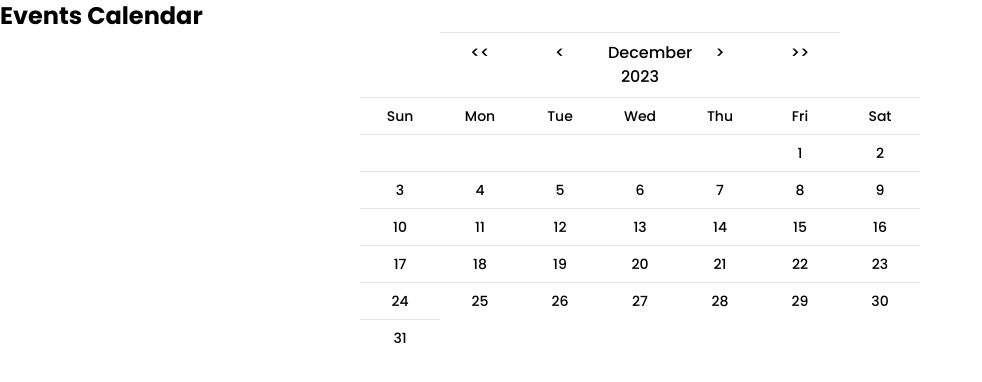
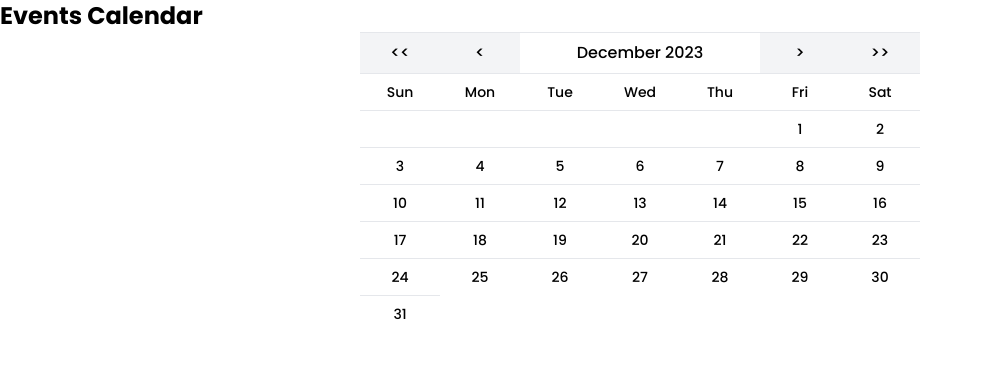
Before and after one commit to marcelamejiao/Event-Calendar, a React (Vite) app: page / in a window 1280 px wide. Shown: the top 382 px of the page, without its empty margins (0-982 px from the left). Built offline with nearby package versions, Linux system fonts and the light colour scheme.

Commit message:
add conditional for buttons and styling

```diff
--- a/src/components/CalendarCell/CalendarCell.tsx
+++ b/src/components/CalendarCell/CalendarCell.tsx
@@ -6,9 +6,14 @@ interface Props extends React.PropsWithChildren {
 }
 
 const CalendarCell: React.FC<Props> = ({onClick, className, children}) => {
-
 	return (
-		<div onClick={onClick} className={clsx("w-[5rem] p-2",className)}>
+		<div
+			onClick={onClick}
+			className={clsx(
+				className ? className : "w-[5rem] p-2",
+				{"cursor-pointer bg-gray-100 hover:bg-gray-200 active:bg-gray-300 ": !!onClick},
+			)}
+		>
 			{children}
 		</div>
 	)
--- a/src/components/CalendarHeader/CalendarHeader.tsx
+++ b/src/components/CalendarHeader/CalendarHeader.tsx
@@ -25,10 +25,10 @@ const CalendarHeader = ({ currentDate, setCurrentDate }: Props) => {
 	}
 
 	return (
-		<div className="border-t flex justify-center text-center">
+		<div className="border-t flex justify-center text-center items-center">
 			<CalendarCell onClick={previousYear}>{"<<"}</CalendarCell>
 			<CalendarCell onClick={previousMonth} >{"<"}</CalendarCell>
-			<CalendarCell className="w-[15rem]">{format(currentDate, 'LLLL yyyy')}</CalendarCell>
+			<CalendarCell className="w-[15rem] p-2">{format(currentDate, 'LLLL yyyy')}</CalendarCell>
 			<CalendarCell onClick={nextMonth} >{">"}</CalendarCell>
 			<CalendarCell onClick={nextYear}>{">>"}</CalendarCell>
 		</div>
--- a/src/components/DayNumber/DayNumber.tsx
+++ b/src/components/DayNumber/DayNumber.tsx
@@ -22,7 +22,7 @@ const DayNumber = ({ numberOfDays, initialPositionOfDay }: Props) => {
 			{positionOfDayWeek.map((day) => (
 				<CalendarCell
 					key={day}
-					className="text-sm border-t">
+					className="text-sm border-t w-[5rem] p-2">
 					{}
 				</CalendarCell>
 			))}
@@ -30,7 +30,7 @@ const DayNumber = ({ numberOfDays, initialPositionOfDay }: Props) => {
 			{dayNumberOfWeek.map((day) => (
 				<CalendarCell
 					key={day}
-					className="text-sm border-t">
+					className="text-sm border-t w-[5rem] p-2">
 					{day}
 				</CalendarCell>
 			))}
--- a/src/components/DaysOfWeekLabel/DaysOfWeekLabel.tsx
+++ b/src/components/DaysOfWeekLabel/DaysOfWeekLabel.tsx
@@ -8,7 +8,7 @@ const DaysOfWeekLabel = () => {
 			{daysOfWeek.map((day) => (
 				<CalendarCell
 					key={day}
-					className="text-sm">
+					className="text-sm w-[5rem] p-2">
 					{day}
 				</CalendarCell>
 			))}
```
